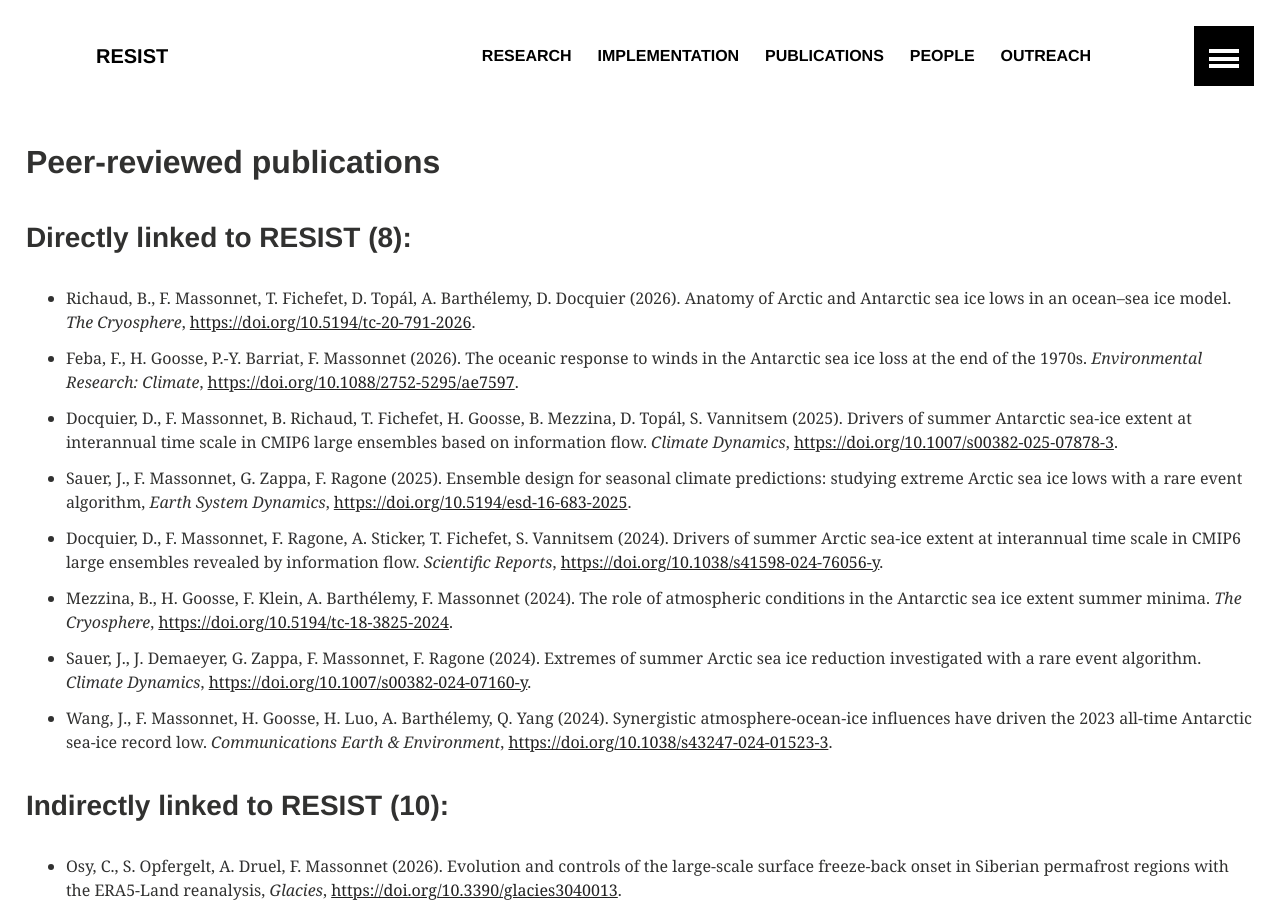
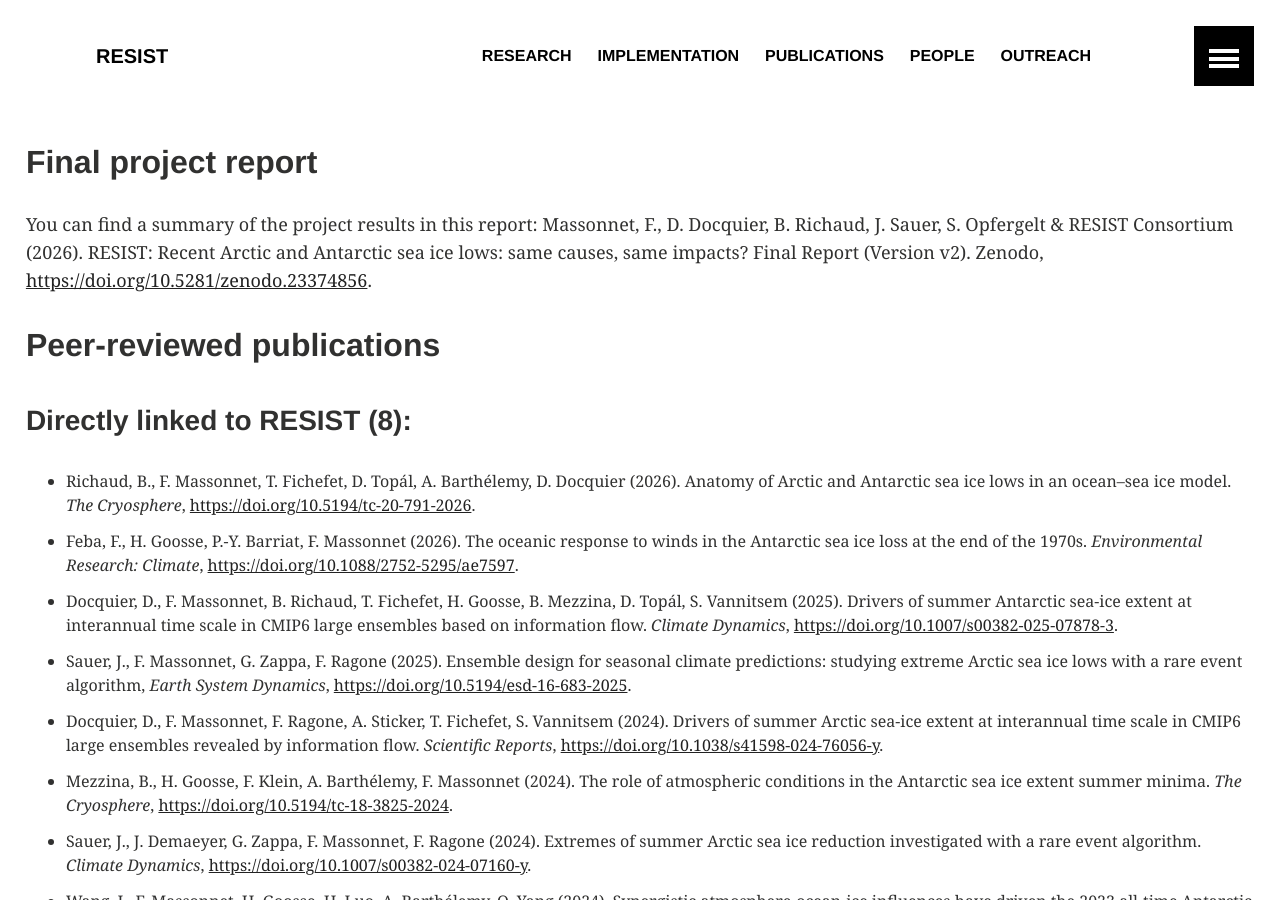
Before and after one commit to resist-impuls/resist-impuls.github.io, a Jekyll site: the page built from publications.md, in a window 1280 px wide and 900 px high. Built offline with Jekyll 4.4.1, drawn with Linux system fonts in a browser that asks for light colours; our own code applies the rules of GitHub Pages for plain Markdown files.

Commit message:
Update publications.md

```diff
--- a/publications.md
+++ b/publications.md
@@ -1,3 +1,7 @@
+## Final project report
+You can find a summary of the project results in this report:
+Massonnet, F., D. Docquier, B. Richaud, J. Sauer, S. Opfergelt & RESIST Consortium (2026). RESIST: Recent Arctic and Antarctic sea ice lows: same causes, same impacts? Final Report (Version v2). Zenodo, [https://doi.org/10.5281/zenodo.23374856](https://doi.org/10.5281/zenodo.23374856).
+
 ## Peer-reviewed publications
 
 ### Directly linked to RESIST (8):
```
